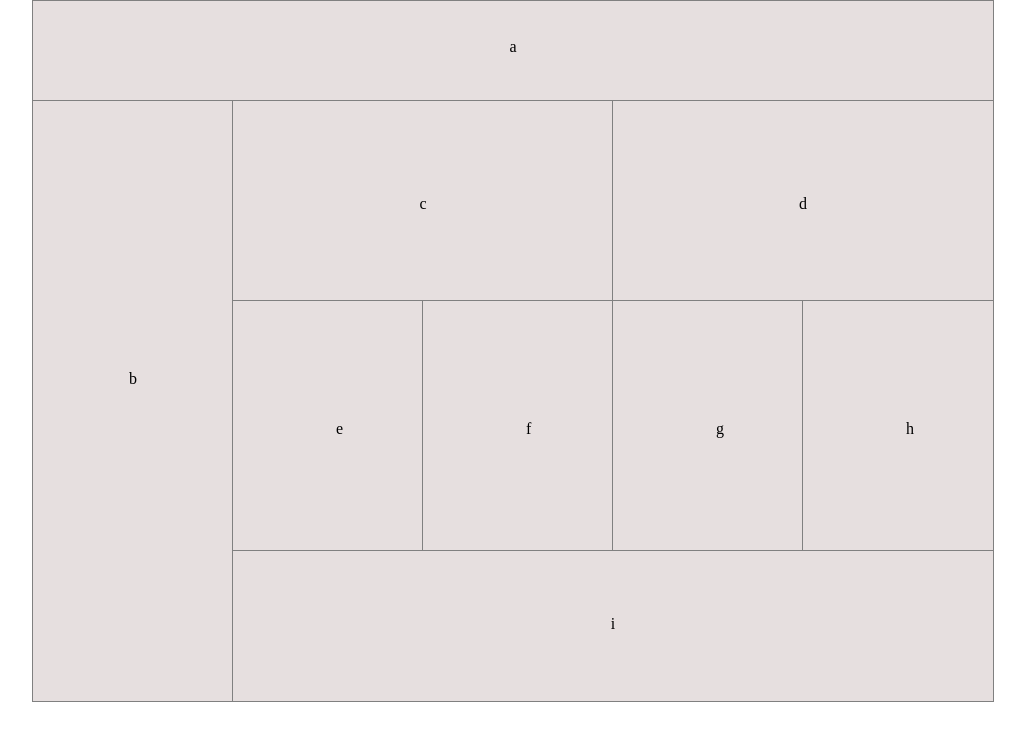
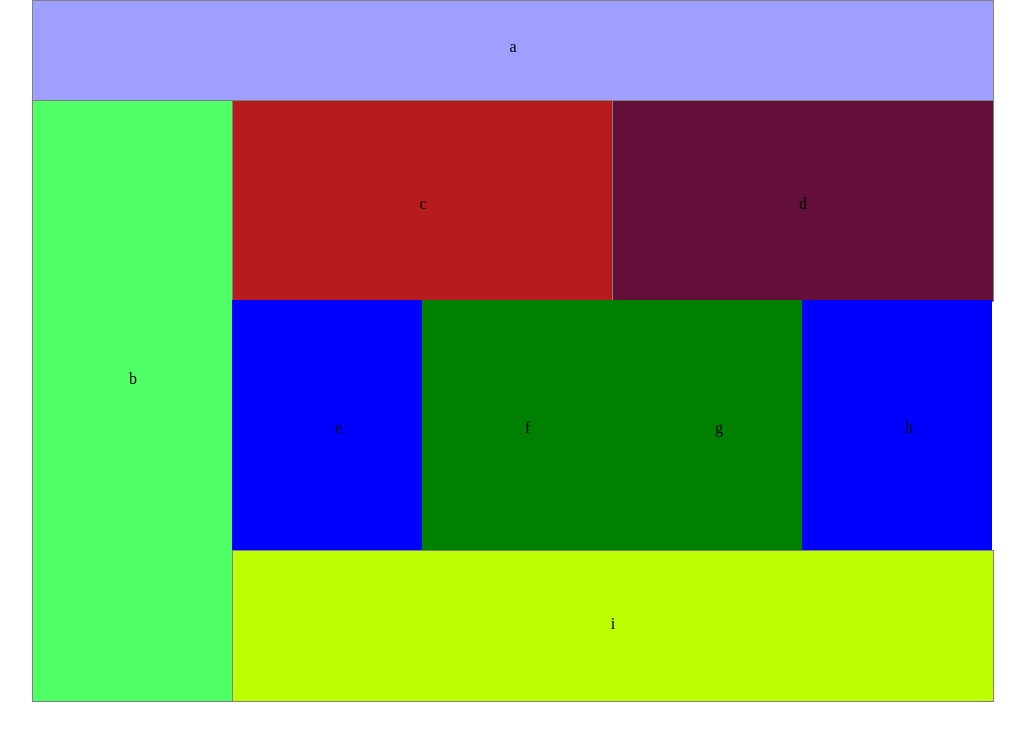
Before and after one commit to YahyaOmari/lab01-code301, a plain HTML site: page index.html in a window 1280 px wide. Shown: the whole page, without its empty margins (128-1153 px from the left). Drawn offline with Linux system fonts and the light colour scheme.

Commit message:
finished lab04

```diff
--- a/css/layout.css
+++ b/css/layout.css
@@ -5,19 +5,43 @@ div {
 }
 .a {
     height: 75px;
+    background-color: rgb(159, 159, 255);
 }
 .b {
     height: 150px;
+    background-color: rgb(79, 255, 102);
 }
 .c, .d {
     height: 125px;
 }
+.c{
+    background-color: rgb(184, 27, 27);
+}
+.d{
+    background-color: rgb(100, 15, 58);
+}
 .e, .f, .g, .h {
+
+    border: 0px solid black;
     width: 50%;
     height: 250px;
+
+}
+.e{
+    background-color: blue;
+}
+.f{
+    background-color: green;
+}
+.g{
+    background-color: green;
+}
+.h{
+    background-color: blue;
 }
 .i {
     height: 80px;
+    background-color: rgb(187, 255, 0);
 }
 
 @media(min-width: 768px) {
@@ -28,10 +52,12 @@ div {
     .a {
         height: 100px;
         grid-column: 1 / 6;
+        background-color: rgb(159, 159, 255);
     }
     .b {
         height: 600px;
         grid-column: 1 / 2;
+        background-color: rgb(79, 255, 102);
     }
     .c {
         height: 200px;
@@ -40,6 +66,12 @@ div {
     .d {
         height: 200px;
         grid-column: 4 / 6;
+    }
+    .c{
+        background-color: rgb(184, 27, 27);
+    }
+    .d{
+        background-color: rgb(100, 15, 58);
     }
     .e {
         height: 250px;
@@ -66,4 +98,19 @@ div {
         width: 100%;
         grid-column: 2 / 6;
     }
+    .e{
+        background-color: blue;
+    }
+    .f{
+        background-color: green;
+    }
+    .g{
+        background-color: green;
+    }
+    .h{
+        background-color: blue;
+    }
+    .i {
+        background-color: rgb(187, 255, 0);
+    }
 }
```
